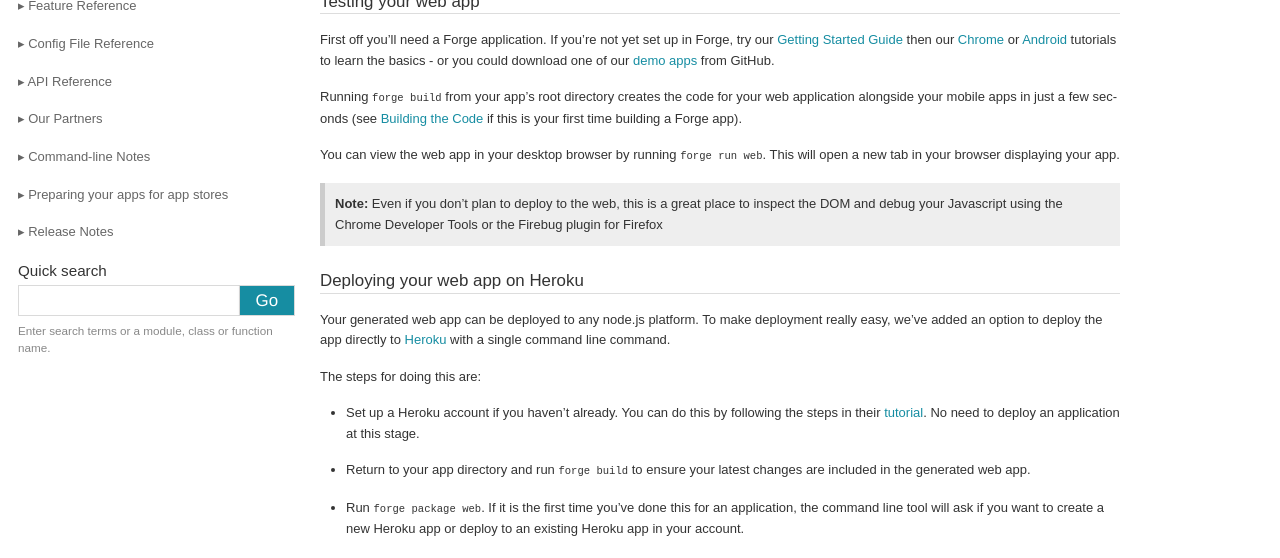
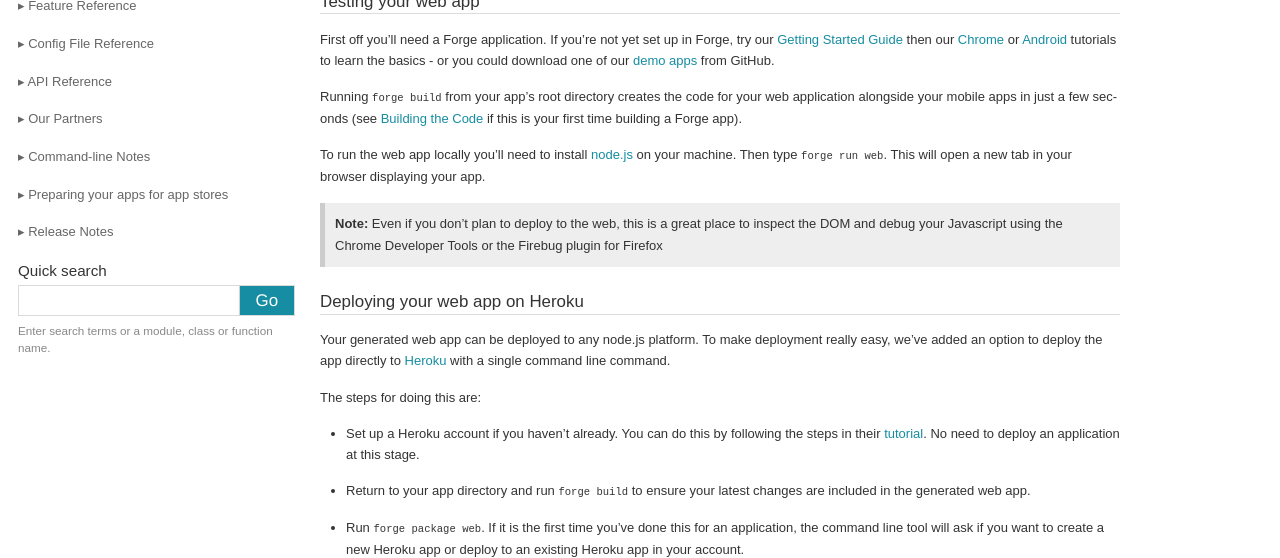
Before and after one commit to trigger-corp/Forge-Documentation, a Sphinx documentation site: the page built from source/web/index.rst, in a window 1280 px wide and 900 px high, cut to the strip 342-900 px from the top of the window. Built offline with Sphinx 7.4.7, drawn with Linux system fonts in a browser that asks for light colours; some web fonts are replaced.

Commit message:
Add node.js download

```diff
--- a/source/web/index.rst
+++ b/source/web/index.rst
@@ -24,8 +24,8 @@ your mobile apps in just a few seconds (see
 `Building the Code <http://docs.trigger.io/en/v1.2/android/getting-started.html#building-the-code>`_
 if this is your first time building a Forge app).
 
-You can view the web app in your desktop browser by running ``forge run web``. This will open a new tab
-in your browser displaying your app.
+To run the web app locally you'll need to install `node.js <http://www.nodejs.org>`_ on your machine.
+Then type ``forge run web``. This will open a new tab in your browser displaying your app.
 
 .. note:: Even if you don't plan to deploy to the web, this is a great place to inspect the DOM and debug your
    Javascript using the Chrome Developer Tools or the Firebug plugin for Firefox
```
